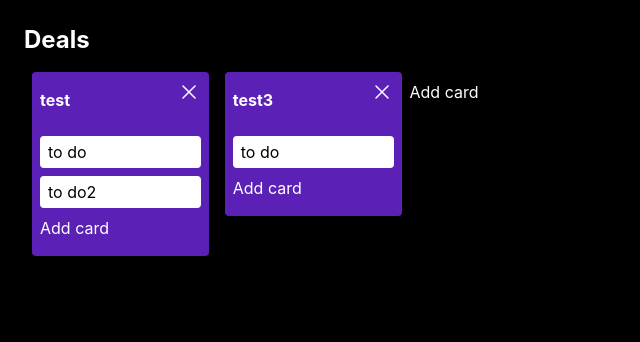
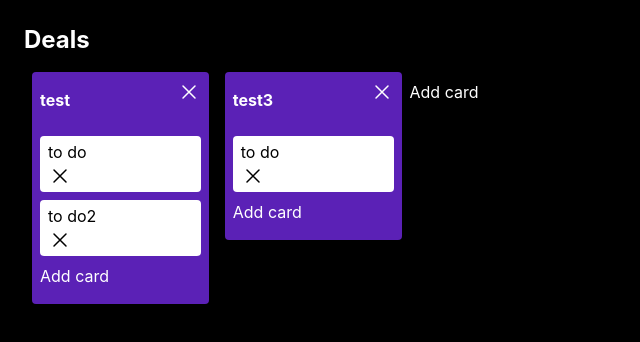
Before and after one commit to Concat17/task-yard, a React (Vite) app: page / in a window 1280 px wide. Shown: the top 342 px of the page, without its empty margins (0-640 px from the left). Built offline with nearby package versions, Linux system fonts and the light colour scheme; what redux-immutable-state-invariant would draw is missing.

Commit message:
feat: remove task

```diff
--- a/src/app/store.ts
+++ b/src/app/store.ts
@@ -2,7 +2,6 @@ import { configureStore } from "@reduxjs/toolkit";
 import reduxImmutableStateInvariant from "redux-immutable-state-invariant";
 
 import boardReducer from "../features/Board/boardSlice";
-import columnReducer from "../features/Column/columnSlice";
 
 const middleware = import.meta.env.DEV
   ? // eslint-disable-next-line @typescript-eslint/no-var-requires
@@ -12,7 +11,6 @@ const middleware = import.meta.env.DEV
 export const store = configureStore({
   reducer: {
     board: boardReducer,
-    columns: columnReducer,
   },
   middleware,
 });
--- a/src/features/Board/boardSlice.ts
+++ b/src/features/Board/boardSlice.ts
@@ -48,10 +48,22 @@ export const boardSlice = createSlice({
 
       column.tasks.push({ title: taskTitle });
     },
+    removeTask: (
+      state,
+      action: PayloadAction<{ columnTitle: string; taskTitle: string }>
+    ) => {
+      const { columnTitle, taskTitle } = action.payload;
+
+      const column = state.columns.find((c) => c.title === columnTitle);
+
+      if (!column) return;
+
+      column.tasks = column.tasks.filter((t) => t.title !== taskTitle);
+    },
   },
 });
 
-export const { addTask, addColumn, deleteColumn, renameColumn } =
+export const { addTask, addColumn, deleteColumn, renameColumn, removeTask } =
   boardSlice.actions;
 
 export const selectColumns = (state: RootState) => state.board.columns;
--- a/src/features/Column/Column.tsx
+++ b/src/features/Column/Column.tsx
@@ -4,6 +4,7 @@ import { AddElementCard, CloseIcon, EditableInput } from "../../components";
 import {
   addTask,
   deleteColumn,
+  removeTask,
   renameColumn,
   selectSelectColumnByTitle,
 } from "../Board";
@@ -50,7 +51,15 @@ export const Column = ({ title }: ColumnProps) => {
 
       <div className="flex flex-col gap-2">
         {column.tasks.map((task, i) => (
-          <Task key={i} name={task.title} />
+          <Task
+            key={i}
+            title={task.title}
+            onRemove={() =>
+              dispatch(
+                removeTask({ columnTitle: title, taskTitle: task.title })
+              )
+            }
+          />
         ))}
       </div>
 
--- a/src/features/Column/columnSlice.ts
+++ /dev/null
@@ -1,25 +0,0 @@
-import { createSlice, PayloadAction } from "@reduxjs/toolkit";
-
-import { Task } from "../../types";
-
-interface ColumnState {
-  tasks: Task[];
-}
-
-const initialState: ColumnState = {
-  tasks: [{ title: "task1" }],
-};
-
-export const columnSlice = createSlice({
-  name: "column",
-  initialState,
-  reducers: {
-    addTaskNew: (state, action: PayloadAction<string>) => {
-      state.tasks.push({ title: action.payload });
-    },
-  },
-});
-
-export const { addTaskNew } = columnSlice.actions;
-
-export default columnSlice.reducer;
--- a/src/features/Task/Task.tsx
+++ b/src/features/Task/Task.tsx
@@ -1,7 +1,18 @@
+import { CloseIcon } from "../../components";
+
 type TaskProps = {
-  name: string;
+  title: string;
+  onRemove: () => void;
 };
 
-export const Task = ({ name }: TaskProps) => {
-  return <div className="px-2 py-1 rounded text-black bg-white">{name}</div>;
+export const Task = ({ title, onRemove }: TaskProps) => {
+  return (
+    <div className="px-2 py-1 rounded text-black bg-white">
+      <span>{title}</span>
+      <CloseIcon
+        onClick={onRemove}
+        className="cursor-pointer hover:stroke-gray-300"
+      />
+    </div>
+  );
 };
```
